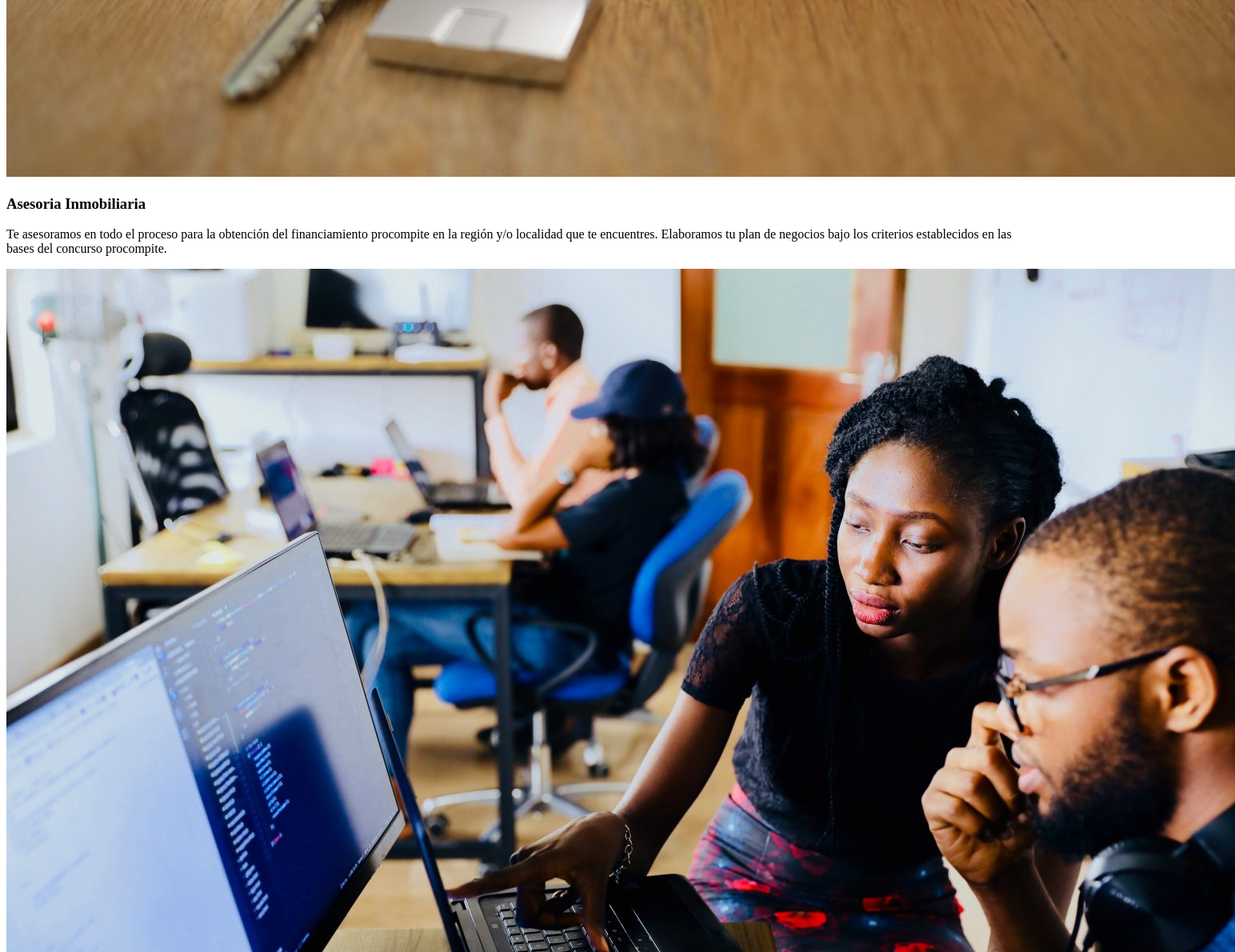
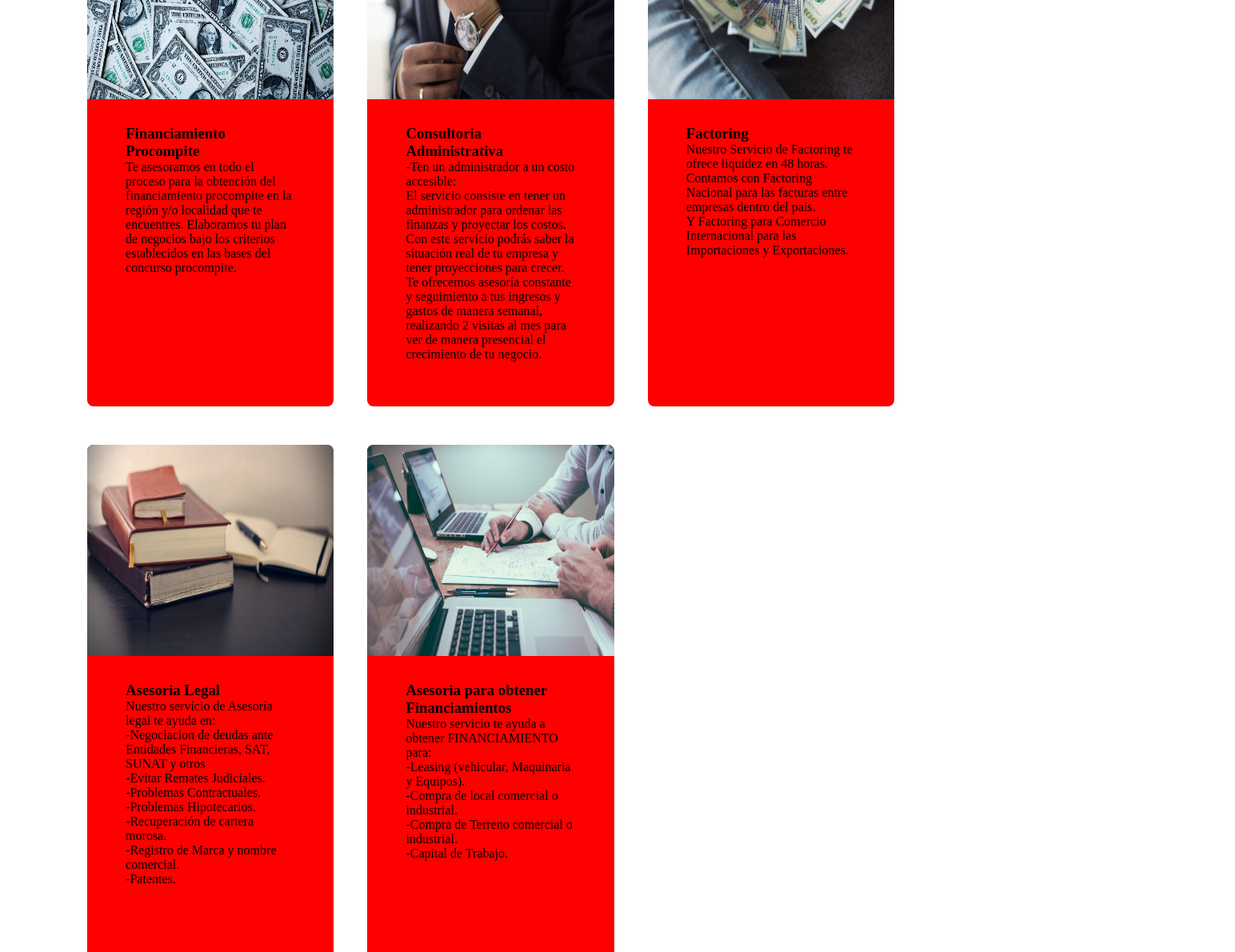
Before and after one commit to christianTordoya03/consultoria-web, a React (Create React App) app: page / in a window 1280 px wide. Shown: the part 940-2130 px from the top of the page at 80% size, 1544 px wide, since content can reach past the window. Built offline with nearby package versions, Linux system fonts and the light colour scheme.

Commit message:
Add Data base card and new styles

```diff
--- a/package.json
+++ b/package.json
@@ -3,11 +3,16 @@
   "version": "0.1.0",
   "private": true,
   "dependencies": {
+    "@emotion/react": "^11.1.5",
+    "@emotion/styled": "^11.3.0",
+    "@react-icons/all-files": "^4.1.0",
     "@testing-library/jest-dom": "^5.11.4",
     "@testing-library/react": "^11.1.0",
     "@testing-library/user-event": "^12.1.10",
     "react": "^17.0.2",
     "react-dom": "^17.0.2",
+    "react-icons": "^4.2.0",
+    "react-router-dom": "^5.2.0",
     "react-scripts": "4.0.3",
     "web-vitals": "^1.0.1"
   },
--- a/src/components/card/Card.js
+++ b/src/components/card/Card.js
@@ -1,87 +1,45 @@
 import React from 'react';
-import AsesoriaInmobiliaria from '../../images/asesoria-inmobiliaria.jpg';
-import ConsultoriaTradicional from '../../images/consultoria-tradicional.jpg';
-import ConsultoriaIntegral from '../../images/consultoria-integral.jpg';
-import FinanciamientoProcompite from '../../images/financiamiento-procompite.jpg';
-import ConsultoriaAdministrativa from '../../images/consultoria-administrativa.jpg';
-import Factoring from '../../images/factoring.jpg';
-import AsesoriaLegal from '../../images/asesoria-legal.jpg';
-import AsesoriaParaObtenerFinanciamientos from '../../images/asesoria-para-obtener-financiamientos.jpg';
-
-
-const consultoria = [
-    {   img : AsesoriaInmobiliaria,
-        casos : 'Asesoria Inmobiliaria',
-        informacion : `Te asesoramos en todo el proceso para la obtención del financiamiento procompite en la región y/o localidad que te encuentres. Elaboramos tu plan de negocios bajo los criterios establecidos en las bases del concurso procompite.`,
-    },
-    {   img : ConsultoriaTradicional,
-        casos : 'Consultoria Tradicional',
-        informacion : `-Ten un administrador a un costo accesible:
-        El servicio consiste en tener un administrador para ordenar las finanzas y proyectar los costos. Con este servicio podrás saber la situación real de tu empresa y tener proyecciones para crecer. Te ofrecemos asesoría constante y seguimiento a tus ingresos y gastos de manera semanal, realizando 2 visitas al mes para ver de manera presencial el crecimiento de tu negocio.`,
-
-    },
-    {   img : ConsultoriaIntegral,
-        casos : 'Consultoria Integral',
-        informacion : `Nuestro servicio de Consultoría integral abarca todos los temas de tu empresa, vemos la parte legal, financiera, contable, adminstrativa, marketing y ventas. Proporcionándote un estado real sobre tu empresa y resaltando los puntos que debes mejorar para seguir creciendo. Identificamos los problemas y proponemos soluciones.`,
-    },
-    {   img : FinanciamientoProcompite,
-        casos : 'Financiamiento Procompite',
-        informacion : `Te asesoramos en todo el proceso para la obtención del financiamiento procompite en la región y/o localidad que te encuentres. Elaboramos tu plan de negocios bajo los criterios establecidos en las bases del concurso procompite.`,
-    },
-    {   img : ConsultoriaAdministrativa,
-        casos : 'Consultoria Administrativa',
-        informacion: `-Ten un administrador a un costo accesible:
-        El servicio consiste en tener un administrador para ordenar las finanzas y proyectar los costos. Con este servicio podrás saber la situación real de tu empresa y tener proyecciones para crecer. Te ofrecemos asesoría constante y seguimiento a tus ingresos y gastos de manera semanal, realizando 2 visitas al mes para ver de manera presencial el crecimiento de tu negocio.`,
-    },
-    {   img : Factoring,
-        casos : 'Factoring',
-        informacion: `Nuestro Servicio de Factoring te ofrece liquidez en 48 horas.
-        Contamos con Factoring Nacional para las facturas entre empresas dentro del pais.
-        Y Factoring para Comercio Internacional para las Importaciones y Exportaciones.`,
-    },
-    {   img : AsesoriaLegal,
-        casos : 'Asesoria Legal',
-        informacion: `Nuestro servicio de Asesoría legal te ayuda en:
-        -Negociacion de deudas ante Entidades Financieras, SAT, SUNAT y otros
-        -Evitar Remates Judiciales
-        -Problemas Contractuales
-        -Problemas Hipotecarios
-        -Recuperación de cartera morosa.
-        -Registro de Marca y nombre comercial
-        -Patentes`,
-    },
-    {   img : AsesoriaParaObtenerFinanciamientos,
-        casos : 'Asesoria para obtener Financiamientos',
-        informacion: `Nuestro servicio te ayuda a obtener FINANCIAMIENTO para :
-        -Leasing (vehicular, Maquinaria y Equipos).
-        -Compra de local comercial o industrial.
-        -Compra de Terreno comercial o industrial.
-        -Capital de Trabajo.`,
-    },
-]
-
+import {
+    BodyCardStyles,
+    BoxImageStyles,
+    CardStyles,
+    ContainerCardsStyles,
+    FirstTitleStyles,
+    InformationCardStyles,
+    ServicesStyles,
+    PStyles,
+} from './CardStyles';
+import consultoria from './DataBaseCard';
 
 const Card = () => {
     return (
-        <div>
-            <div>
+        <ServicesStyles>
+            <FirstTitleStyles>Servicios</FirstTitleStyles>
+            <ContainerCardsStyles>
                 {
-                    consultoria.map( ({img, casos, informacion}) => (
-                        <div key={casos}>
-                            <div>
+                    consultoria.map( ({img, casos, informacion, detalleUno, detalleDos, detalleTres, detalleCuatro, detalleCinco, detalleSeis, detalleSiete,}) => (
+                        <CardStyles key={casos}>
+                            <BoxImageStyles>
                                 <img src={img} alt={casos}/>
-                            </div>
-                            <div>
+                            </BoxImageStyles>
+                            <BodyCardStyles>
                                 <h3>{casos}</h3>
-                                <div>
-                                    <p>{informacion}</p>
-                                </div>
-                            </div>
-                        </div>
+                                <InformationCardStyles>
+                                    <PStyles>{informacion}</PStyles>
+                                    {detalleUno && <PStyles>{detalleUno}</PStyles>}
+                                    {detalleDos && <PStyles>{detalleDos}</PStyles>}
+                                    {detalleTres && <PStyles>{detalleTres}</PStyles>}
+                                    {detalleCuatro && <PStyles>{detalleCuatro}</PStyles>}
+                                    {detalleCinco && <PStyles>{detalleCinco}</PStyles>}
+                                    {detalleSeis && <PStyles>{detalleSeis}</PStyles>}
+                                    {detalleSiete && <PStyles>{detalleSiete}</PStyles>}
+                                </InformationCardStyles>
+                            </BodyCardStyles>
+                        </CardStyles>
                     ))
                 }
-            </div>
-        </div>
+            </ContainerCardsStyles>
+        </ServicesStyles>
     )
 }
 
--- /dev/null
+++ b/src/components/card/CardStyles.js
@@ -0,0 +1,51 @@
+import styled from "@emotion/styled";
+
+export const ServicesStyles = styled.div``;
+
+export const FirstTitleStyles = styled.h1``;
+
+export const ContainerCardsStyles = styled.div`
+    padding: 24px 8%;
+    display: grid;
+    grid-template-columns: 33% 33% 33%;
+`;
+
+export const CardStyles = styled.div`
+    margin: 0 0 48px 0;
+    width: 88%;
+    background: red;
+    border-radius: 8px;
+`;
+
+export const BoxImageStyles = styled.div`
+    width: 100%;
+    height: 264px;
+    margin: 0;
+    border-top-left-radius: 8px;
+    border-top-right-radius: 8px;
+    img {
+        width: 100%;
+        height: 100%;
+        box-sizing: border-box;
+        border-top-left-radius: 8px;
+        border-top-right-radius: 8px;
+    }
+`;
+
+export const BodyCardStyles = styled.div`
+    margin: 0;
+    padding: 32px 48px;
+    height: 320px;
+    border-bottom-left-radius: 8px;
+    border-bottom-right-radius: 8px;
+
+    h3 {
+        margin: 0;
+    }
+`;
+
+export const InformationCardStyles = styled.div``;
+
+export const PStyles = styled.p`
+    margin: 0;
+`;
--- /dev/null
+++ b/src/components/card/DataBaseCard.js
@@ -0,0 +1,65 @@
+import AsesoriaInmobiliaria from '../../images/asesoria-inmobiliaria.jpg';
+import ConsultoriaTradicional from '../../images/consultoria-tradicional.jpg';
+import ConsultoriaIntegral from '../../images/consultoria-integral.jpg';
+import FinanciamientoProcompite from '../../images/financiamiento-procompite.jpg';
+import ConsultoriaAdministrativa from '../../images/consultoria-administrativa.jpg';
+import Factoring from '../../images/factoring.jpg';
+import AsesoriaLegal from '../../images/asesoria-legal.jpg';
+import AsesoriaParaObtenerFinanciamientos from '../../images/asesoria-para-obtener-financiamientos.jpg';
+
+
+const consultoria = [
+    {   img : AsesoriaInmobiliaria,
+        casos : 'Asesoria Inmobiliaria',
+        informacion : `Nuestro servicio de Asesoría Inmobiliaria te ayuda en los siguientes casos:`,
+        detalleUno : `-VENTA Y/O ALQUILER de Local Comercial o Industrial (Si tienes una propiedad).`,
+        detalleDos : `-COMPRA Y/O ALQUILER de Local Comercial o Industrial (Si desea adquirir o alquilar una propiedad).`,
+    },
+    {   img : ConsultoriaTradicional,
+        casos : 'Consultoria Tradicional',
+        informacion : `Nuestro servicio de Consultoría Tradicional abarca un tema en específico donde el cliente quiere que se trabaje. Los temas mas solicitados son:`,
+        detalleUno : `-Revisión de procesos para reducir costos.`,
+        detalleDos : `-Mejorar el manejo de las finanzas de la empresa.`,
+        detalleTres : `Como obtener un préstamo financiero.`,
+    },
+    {   img : ConsultoriaIntegral,
+        casos : 'Consultoria Integral',
+        informacion : `Nuestro servicio de Consultoría integral abarca todos los temas de tu empresa, vemos la parte legal, financiera, contable, adminstrativa, marketing y ventas. Proporcionándote un estado real sobre tu empresa y resaltando los puntos que debes mejorar para seguir creciendo. Identificamos los problemas y proponemos soluciones.`,
+    },
+    {   img : FinanciamientoProcompite,
+        casos : 'Financiamiento Procompite',
+        informacion : `Te asesoramos en todo el proceso para la obtención del financiamiento procompite en la región y/o localidad que te encuentres. Elaboramos tu plan de negocios bajo los criterios establecidos en las bases del concurso procompite.`,
+    },
+    {   img : ConsultoriaAdministrativa,
+        casos : 'Consultoria Administrativa',
+        informacion: `-Ten un administrador a un costo accesible:`,
+        detalleUno : `El servicio consiste en tener un administrador para ordenar las finanzas y proyectar los costos. Con este servicio podrás saber la situación real de tu empresa y tener proyecciones para crecer. Te ofrecemos asesoría constante y seguimiento a tus ingresos y gastos de manera semanal, realizando 2 visitas al mes para ver de manera presencial el crecimiento de tu negocio.`,
+    },
+    {   img : Factoring,
+        casos : 'Factoring',
+        informacion: `Nuestro Servicio de Factoring te ofrece liquidez en 48 horas.`,
+        detalleUno : `Contamos con Factoring Nacional para las facturas entre empresas dentro del pais.`,
+        detalleDos : `Y Factoring para Comercio Internacional para las Importaciones y Exportaciones.`,
+    },
+    {   img : AsesoriaLegal,
+        casos : 'Asesoria Legal',
+        informacion: `Nuestro servicio de Asesoría legal te ayuda en:`,
+        detalleUno : `-Negociacion de deudas ante Entidades Financieras, SAT, SUNAT y otros`,
+        detalleDos : `-Evitar Remates Judiciales.`,
+        detalleTres : `-Problemas Contractuales.`,
+        detalleCuatro : `-Problemas Hipotecarios.`,
+        detalleCinco : `-Recuperación de cartera morosa.`,
+        detalleSeis: `-Registro de Marca y nombre comercial.`,
+        detalleSiete: `-Patentes.`,
+    },
+    {   img : AsesoriaParaObtenerFinanciamientos,
+        casos : 'Asesoria para obtener Financiamientos',
+        informacion: `Nuestro servicio te ayuda a obtener FINANCIAMIENTO para:`,
+        detalleUno : `-Leasing (vehicular, Maquinaria y Equipos).`,
+        detalleDos : `-Compra de local comercial o industrial.`,
+        detalleTres : `-Compra de Terreno comercial o industrial.`,
+        detalleCuatro : `-Capital de Trabajo.`,
+    },
+];
+
+export default consultoria;
```
Also changed, not shown: src/components/card/prueba.css (added), 1 other file (tests, documents, lock files or other folders).
